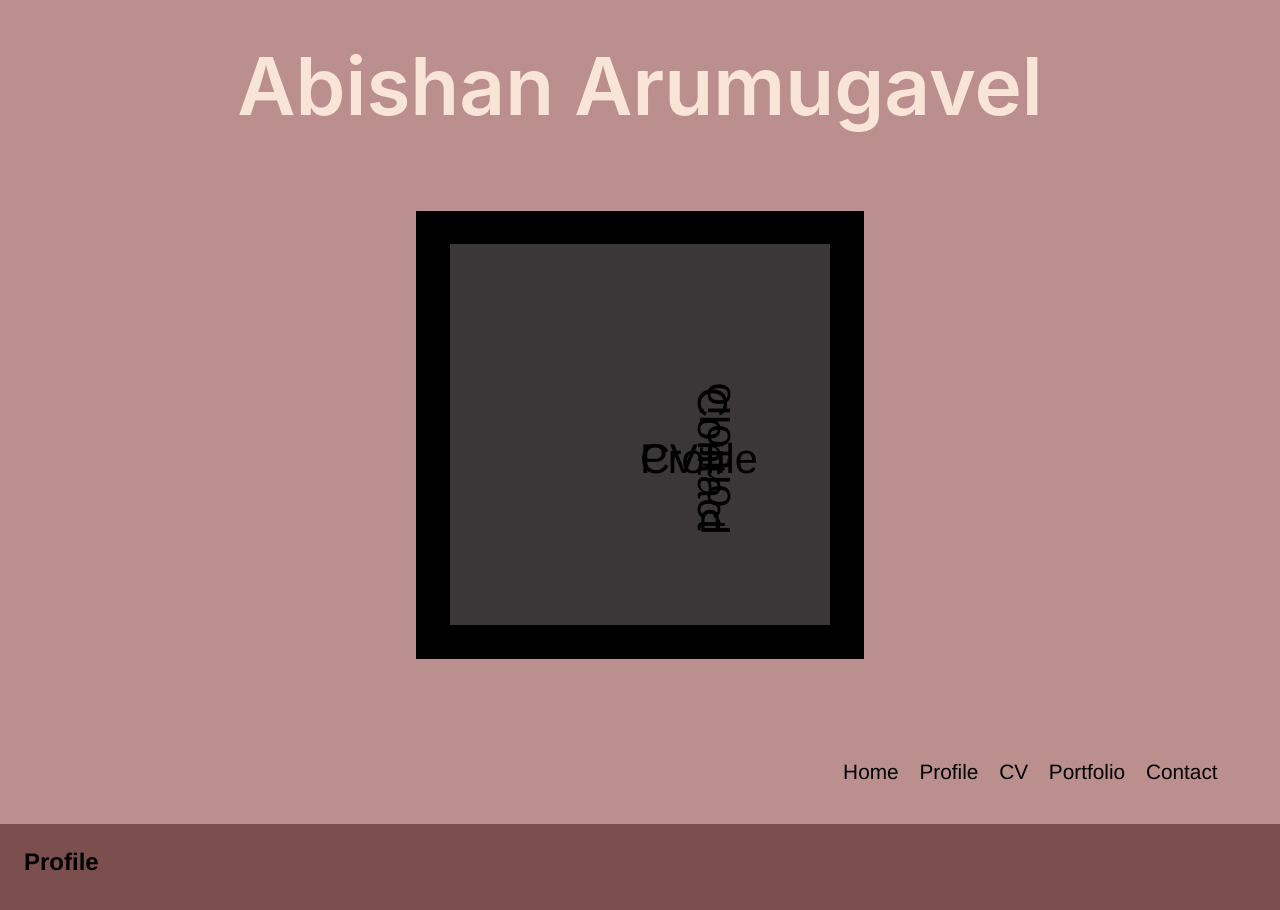
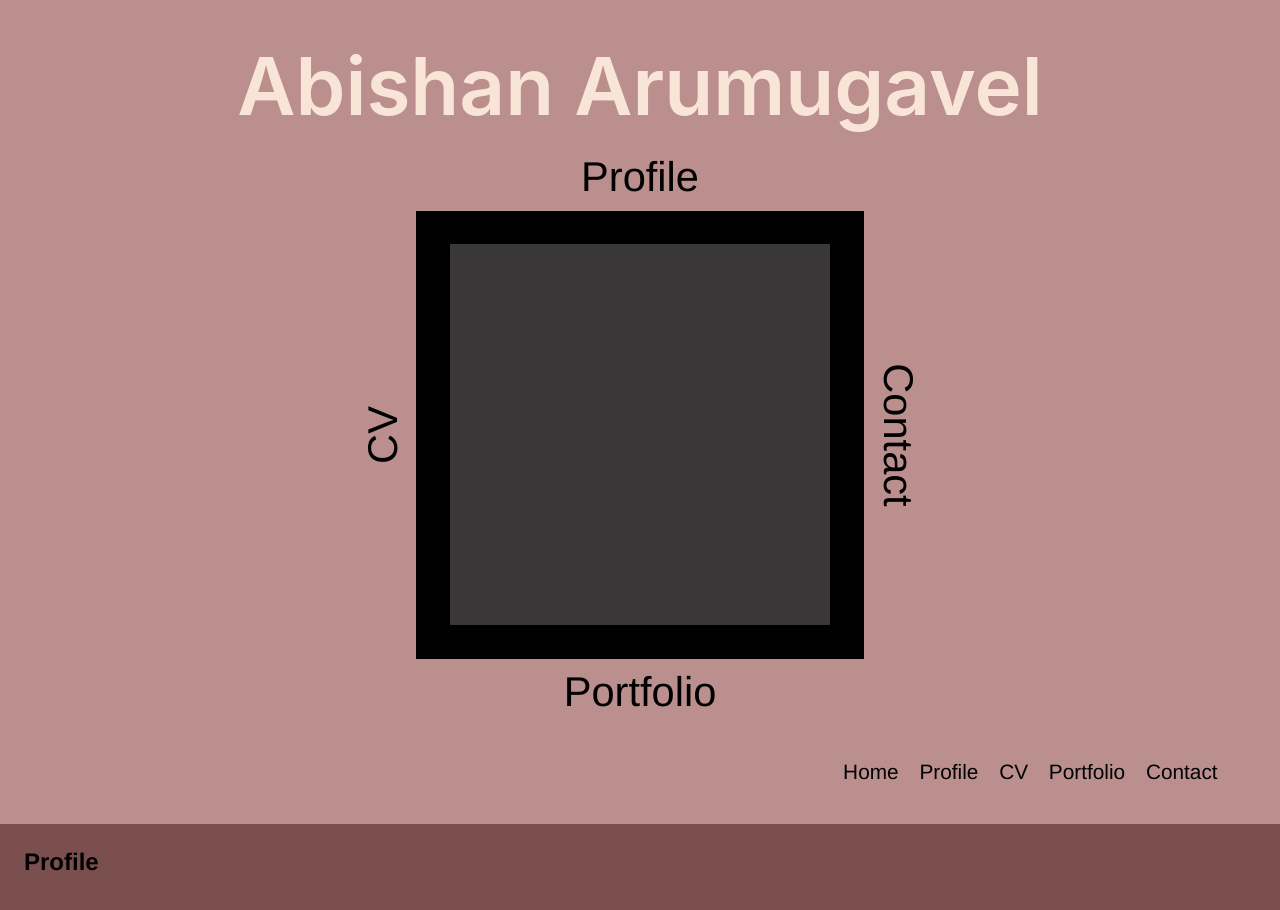
Before and after one commit to abishanaru/abishanaru.github.io, a plain HTML site: page index.html in a window 1280 px wide. Shown: the top 910 px of the page. Drawn offline with Linux system fonts and the light colour scheme.

Commit message:
Korrektur Beschriftungen um Quadrat

```diff
--- a/index.html
+++ b/index.html
@@ -27,12 +27,10 @@
         <div class="container">
           <div class="quadrat">
             <div class="quadrat1"></div>
-            <div class="text_um_quadrat">
-              <div class="profile"><a href="#profile">Profile</a></div>
-              <div class="cv"><a href="#cv">CV</a></div>
-              <div class="portfolio"><a href="#portfolio">Portfolio</a></div>
-              <div class="contact"><a href="#contact">Contact</a></div>
-            </div>
+            <div class="profile"><a href="#profile">Profile</a></div>
+            <div class="cv"><a href="#cv">CV</a></div>
+            <div class="portfolio"><a href="#portfolio">Portfolio</a></div>
+            <div class="contact"><a href="#contact">Contact</a></div>
           </div>
         </div>
       </section>
--- a/styles.css
+++ b/styles.css
@@ -45,24 +45,22 @@ body {
 
 /* Beschriftung um Quadrat*/
 .profile {
+  position: absolute;
   margin-top: -115%;
-  position: absolute;
 }
 .cv {
-  text-align: center;
   position: absolute;
-  margin-top: 115%;
+  margin-left: -115%;
+  transform: rotate(-90deg);
 }
 .contact {
-  text-align: center;
   position: absolute;
+  margin-right: -115%;
   transform: rotate(90deg);
-  margin-right: -115%;
 }
 .portfolio {
   position: absolute;
-  transform: rotate(-90deg);
-  margin-left: -115%;
+  margin-bottom: -115%;
 }
 
 /* unvisited link */
```
